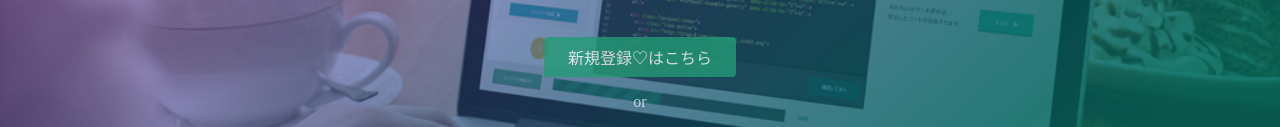
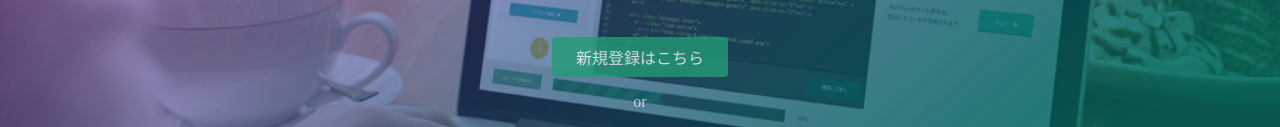
Before and after one commit to FugaKatsumura/FugaKatsumura.github.io, a plain HTML site: page index.html in a window 1280 px wide. Shown: the part 395-522 px from the top of the page. Drawn offline with Linux system fonts and the light colour scheme.

Commit message:
Update index.html

```diff
--- a/index.html
+++ b/index.html
@@ -26,7 +26,7 @@
       <h1>LEARN TO CODE.<br>LEARN TO BE CREATIVE.</h1>
       <p>Progateはオンラインプログラミング学習サービスです。<br>初心者にもやさしいスライドとレッスンで、ウェブサービスを作りながらプログラミングを学んでいきましょう。</p>
       <div class="btn-wrapper">
-        <a href="#" class="btn signup">新規登録♡はこちら</a>
+        <a href="#" class="btn signup">新規登録はこちら</a>
         <p>or</p>
         <a href="#" class="btn facebook"><span class="fa fa-facebook"></span>Facebookで登録</a>
         <a href="#" class="btn twitter"><span class="fa fa-twitter"></span>Twitterで登録</a>
```
